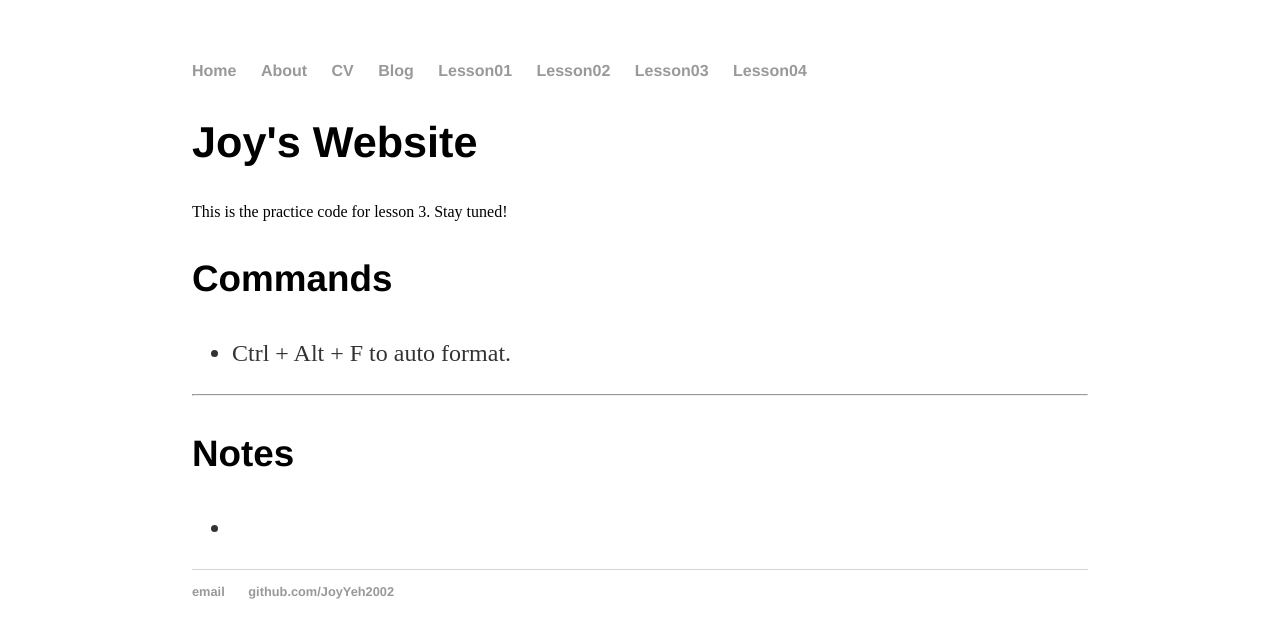
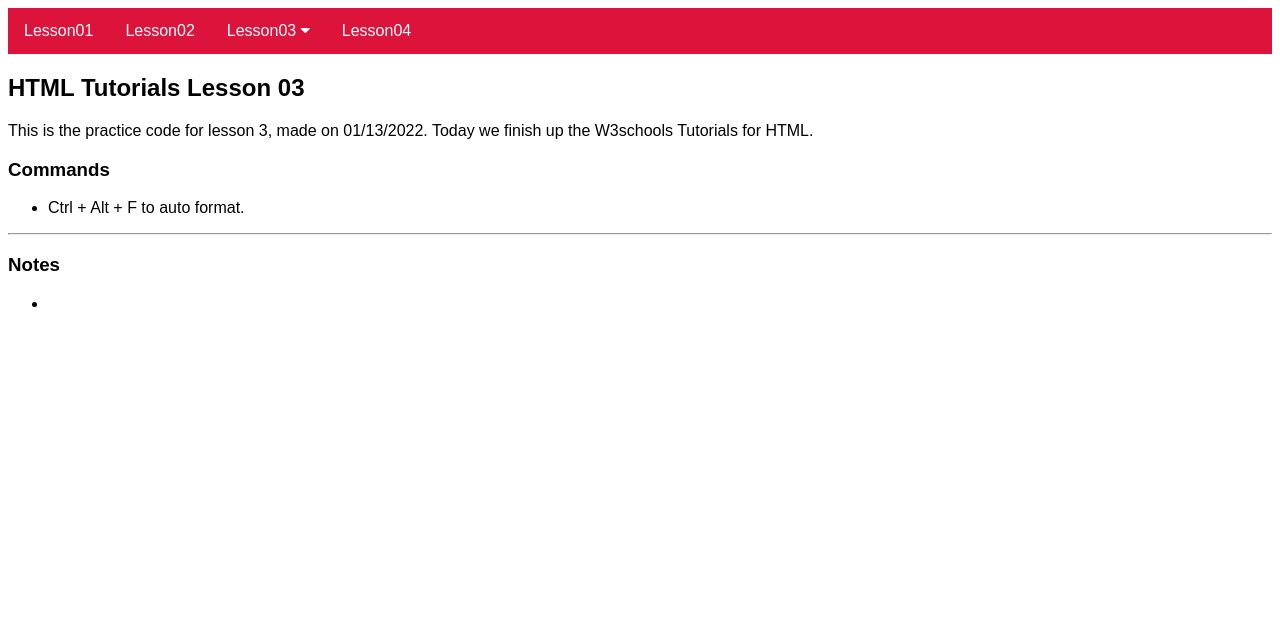
Before and after one commit to JoyYeh2002/JoyYeh2002.github.old, a Jekyll site: the page lesson03/index.html, which Jekyll copies as it is, in a window 1280 px wide. Shown: the top 638 px of the page. Built offline with Jekyll 4.4.1, drawn with Linux system fonts in a browser that asks for light colours.

Commit message:
Added a nav bar file
yes

```diff
--- a/lesson03/index.html
+++ b/lesson03/index.html
@@ -1,7 +1,9 @@
+<!--
 ---
 layout: default
 title: lesson03
 ---
+-->
 
 <div class="lesson03"></div>
 <!-- Intercession 2022 HTML Tutorial Lesson 1-->
@@ -10,19 +12,107 @@ title: lesson03
 <head>
     <!-- the meta tag gives the overall setting.-->
     <meta charset="UTF-8"> <!-- this included info. UTF-8 is a common character setting. -->
-    <meta name="description" content="This is a website template for lesson 03.">
+    <meta name="viewport" content="width=device-width, initial-scale=1">
+    <link rel="stylesheet" href="https://cdnjs.cloudflare.com/ajax/libs/font-awesome/4.7.0/css/font-awesome.min.css">
     <!-- HTML attributes/properties.-->
+
+    <!-- Lesson 3 has different sample pages, so I make a template dropdown menu to organize.-->
+    <style>
+        body {
+            font-family: Arial, Helvetica, sans-serif;
+        }
+
+        .navbar {
+            overflow: hidden;
+            background-color: crimson;
+        }
+
+        .navbar a {
+            float: left;
+            font-size: 16px;
+            color: white;
+            text-align: center;
+            padding: 14px 16px;
+            text-decoration: none;
+        }
+
+        .dropdown {
+            float: left;
+            overflow: hidden;
+        }
+
+        .dropdown .dropbtn {
+            font-size: 16px;
+            border: none;
+            outline: none;
+            color: white;
+            padding: 14px 16px;
+            background-color: inherit;
+            font-family: inherit;
+            margin: 0;
+        }
+
+        .navbar a:hover,.dropdown:hover .dropbtn {
+            background-color: dimgray;
+        }
+
+        .dropdown-content {
+            display: none;
+            position: absolute;
+            background-color: #f9f9f9;
+            min-width: 160px;
+            box-shadow: 0px 8px 16px 0px rgba(0, 0, 0, 0.2);
+            z-index: 1;
+        }
+
+        .dropdown-content a {
+            float: none;
+            color: black;
+            padding: 12px 16px;
+            text-decoration: none;
+            display: block;
+            text-align: left;
+        }
+
+        .dropdown-content a:hover {
+            background-color: #ddd;
+        }
+
+        .dropdown:hover .dropdown-content {
+            display: block;
+        }
+    </style>
     <title>Lesson03 Notes</title>
 </head>
 
 <html lang="en-US">
+
 </html>
 
 <body>
 
-    <h2> Joy's Website</h2>
+    <!-- The entire navigation bar is made in the body.-->
+    <div class="navbar">
+        <a href="../lesson01/index.html">Lesson01</a></li>
+        <a href="../lesson02/index.html">Lesson02</a></li>
+        <div class="dropdown">
+            <button class="dropbtn">Lesson03
+                <i class="fa fa-caret-down"></i>
+            </button>
+            <div class="dropdown-content">
+                <a href="/Example01">Example01</a>
+                <a href="/Example02">Example02</a>
+                <a href="/Example03">Example03</a>
+                <a href="/Example04">Example04</a>
+            </div>
+        </div>
+        <a href="../lesson04">Lesson04</a></li>
+    </div>
 
-    This is the practice code for lesson 3. Stay tuned!
+    <h2> HTML Tutorials Lesson 03</h2>
+
+    This is the practice code for lesson 3, made on 01/13/2022.
+    Today we finish up the W3schools Tutorials for HTML.
 
     <!-- Note: Lesson 2's commands -->
     <h3>Commands</h3>
```
Also changed, not shown: lesson02/index.html (+91 -2 lines), lesson04/index.html (+24 -7 lines), nav.html (added, +73 -0 lines). Lines whose indentation alone changed are shown as unchanged.
